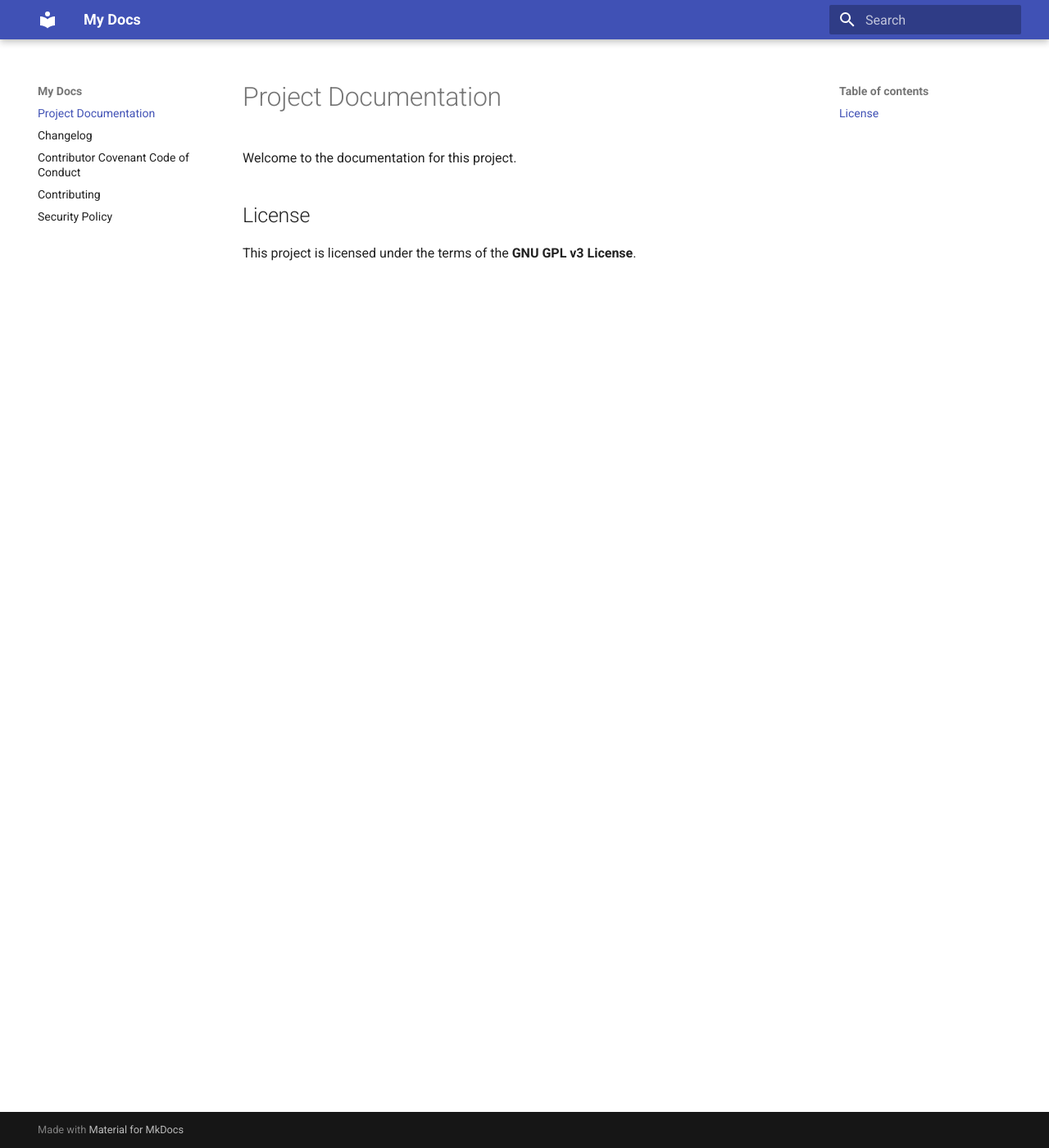
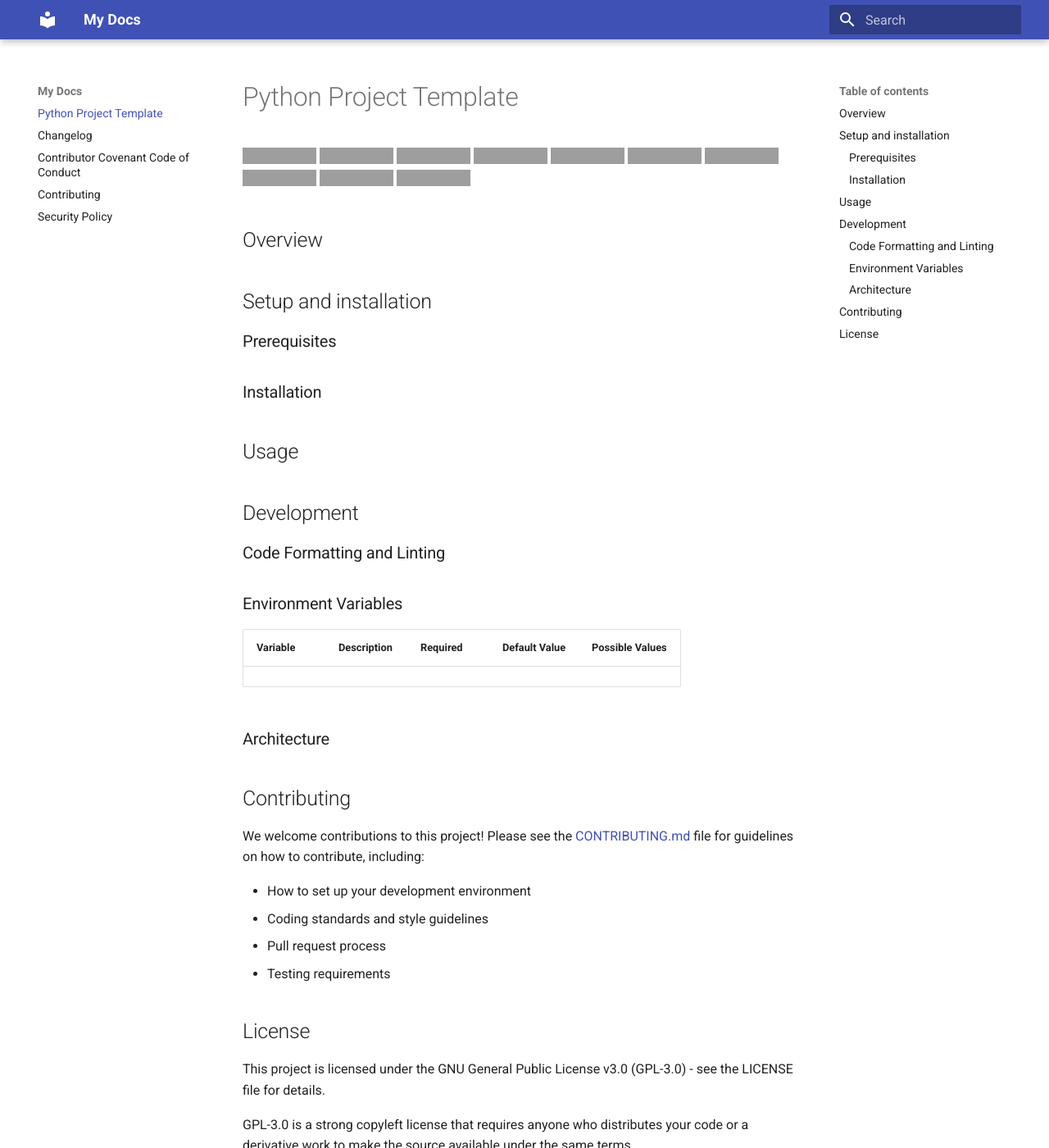
Before and after one commit to inokufu/python-project-template, an MkDocs documentation site: the page built from docs/README.md, in a window 1280 px wide and 1400 px high. Shown: the whole window at 82% size. Built offline with MkDocs 1.6.1 and Material for MkDocs 9.7.7, drawn with Linux system fonts in a browser that asks for light colours; some of the changed lines change nothing that is shown; some of the changed text lies outside the part shown; grey boxes are pictures that could not be loaded.

Commit message:
Move README.md to docs
Since Github support this directory, and to avoid duplication for mkdocs

```diff
--- a/README.md
+++ b/docs/README.md
@@ -1,7 +1,7 @@
 # Python Project Template
 
 [![Python](https://img.shields.io/badge/Python-FFD43B?logo=python)](https://www.python.org/)
-[![License](https://img.shields.io/badge/GPL--3.0-red?logo=gnu)](LICENSE)
+![License](https://img.shields.io/badge/GPL--3.0-red?logo=gnu)
 [![GitHub Actions](https://img.shields.io/badge/GitHub_Actions-E6F0FF?logo=githubactions)](https://github.com/features/actions)
 [![Pytest](https://img.shields.io/badge/pytest-E6F7FF?logo=pytest)](https://docs.pytest.org/)
 [![EditorConfig](https://img.shields.io/badge/EditorConfig-333333?logo=editorconfig)](https://editorconfig.org/)
@@ -35,7 +35,7 @@
 ## Contributing
 
 We welcome contributions to this project! Please see
-the [CONTRIBUTING.md](docs/CONTRIBUTING.md) file for guidelines on how to
+the [CONTRIBUTING.md](CONTRIBUTING.md) file for guidelines on how to
 contribute, including:
 
 - How to set up your development environment
@@ -46,7 +46,7 @@ contribute, including:
 ## License
 
 This project is licensed under the GNU General Public License v3.0 (GPL-3.0) -
-see the [LICENSE](LICENSE) file for details.
+see the LICENSE file for details.
 
 GPL-3.0 is a strong copyleft license that requires anyone who distributes your
 code or a derivative work to make the source available under the same terms.
--- a/docs/index.md
+++ /dev/null
@@ -1,6 +0,0 @@
-# Project Documentation
-
-Welcome to the documentation for this project.
-
-## License
-This project is licensed under the terms of the **GNU GPL v3 License**.
```
